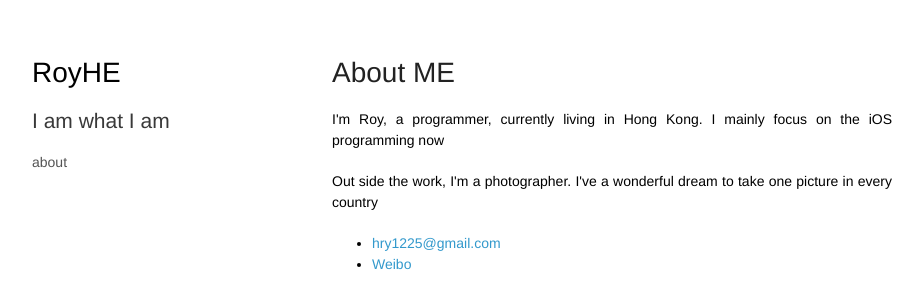
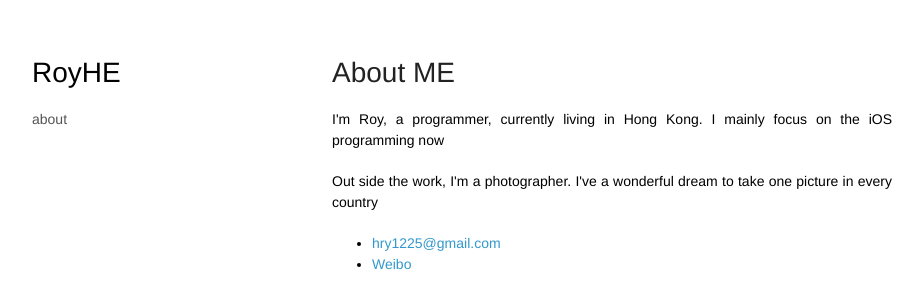
Before and after one commit to RoyHe/gitwebpage, a Jekyll site: the page built from about.html, in a window 1280 px wide. Shown: the top 302 px of the page, without its empty margins (178-1101 px from the left). Built offline with Jekyll 4.4.1, drawn with Linux system fonts in a browser that asks for light colours; Markdown is read by kramdown in place of the engine named in the settings.

Commit message:
end of today

```diff
--- a/_layouts/default.html
+++ b/_layouts/default.html
@@ -24,7 +24,6 @@
     <div class="wrapper">
       <header>
         <h1><a href="/gitwebpage/">RoyHE</a></h1>
-        <h2>I am what I am</h2>
 		<p><a href="/gitwebpage/about">about</a></p>
       </header>
       <section>
```
